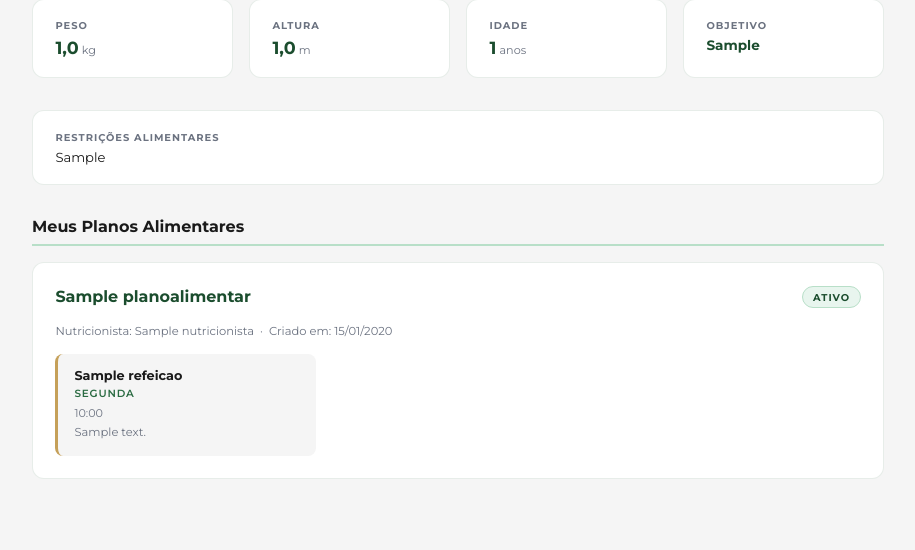
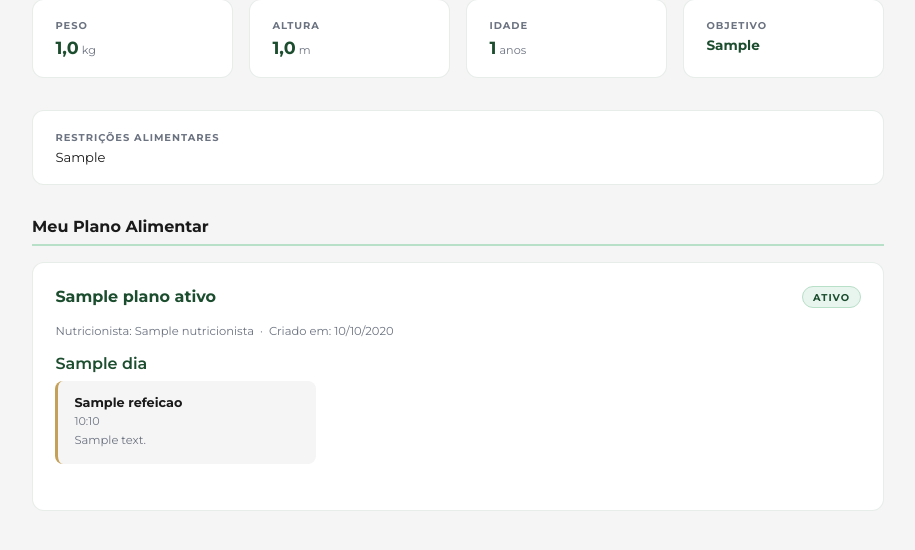
Before and after one commit to rebecaferraz/AlimentaMais, a Django app: template pacientes/templates/pacientes/painel_paciente.html in a window 1280 px wide. Shown: the part 176-726 px from the top of the page, without its empty margins (182-1097 px from the left). Run offline with Django 5.2, Linux system fonts and the light colour scheme; tables that the repository leaves empty hold one stand-in row (values such as "Sample post"); the template is opened without the code that fills it: values that come from a table or form of the project are taken from there, most other values are stand-ins (such as "Sample title", 1, 10 or a date in 2020).

Commit message:
adicionei o cenario 1 da h4

```diff
--- a/pacientes/models.py
+++ b/pacientes/models.py
@@ -32,6 +32,7 @@ class PlanoAlimentar(models.Model):
     titulo        = models.CharField(max_length=255)
     paciente      = models.ForeignKey(Paciente, on_delete=models.CASCADE, related_name='planos')
     nutricionista = models.ForeignKey(Nutricionista, on_delete=models.CASCADE, related_name='planos')
+    ativo         = models.BooleanField(default=True)
     criado_em     = models.DateTimeField(auto_now_add=True)
 
     def __str__(self):
--- a/pacientes/templates/pacientes/painel_paciente.html
+++ b/pacientes/templates/pacientes/painel_paciente.html
@@ -288,24 +288,25 @@
   {% endif %}
 
   <!-- PLANOS ALIMENTARES -->
-  <div class="section-title">Meus Planos Alimentares</div>
+  <div class="section-title">Meu Plano Alimentar</div>
 
-  {% if paciente.planos.all %}
-    {% for plano in paciente.planos.all %}
+  {% if plano_ativo %}
     <div class="plano-card">
       <div class="plano-header">
-        <div class="plano-titulo">{{ plano.titulo }}</div>
+        <div class="plano-titulo">{{ plano_ativo.titulo }}</div>
         <span class="plano-badge">Ativo</span>
       </div>
       <div class="plano-meta">
-        Nutricionista: {{ plano.nutricionista.nome }} &nbsp;·&nbsp;
-        Criado em: {{ plano.criado_em|date:"d/m/Y" }}
+        Nutricionista: {{ plano_ativo.nutricionista.nome }} &nbsp;·&nbsp;
+        Criado em: {{ plano_ativo.criado_em|date:"d/m/Y" }}
       </div>
+      {% for dia, refeicoes in refeicoes_por_dia.items %}
+      <div style="margin-bottom: 1.5rem;">
+        <h3 style="font-size: 1rem; font-weight: 600; color: var(--g9); margin-bottom: 0.5rem;">{{ dia }}</h3>
         <div class="refeicoes-grid">
-        {% for refeicao in plano.refeicoes.all %}
+          {% for refeicao in refeicoes %}
           <div class="refeicao-item">
             <div class="refeicao-nome">{{ refeicao.nome }}</div>
-          <div class="refeicao-dia">{{ refeicao.get_dia_semana_display }}</div>
             <div class="refeicao-horario">{{ refeicao.horario|time:"H:i" }}</div>
             <div class="refeicao-desc">{{ refeicao.descricao }}</div>
           </div>
@@ -313,10 +314,11 @@
         </div>
       </div>
       {% endfor %}
+    </div>
   {% else %}
     <div class="empty-state">
       <div class="empty-icon">🥗</div>
-      <div>Nenhum plano alimentar criado ainda.</div>
+      <div>Nenhum plano alimentar ativo.</div>
       <div style="margin-top:.4rem; font-size:.72rem;">Aguarde seu nutricionista cadastrar um plano para você.</div>
     </div>
   {% endif %}
```
Also changed, not shown: pacientes/views.py (+16 -1 lines), pacientes/migrations/0003_planoalimentar_ativo.py (added). Lines whose indentation alone changed are shown as unchanged.
